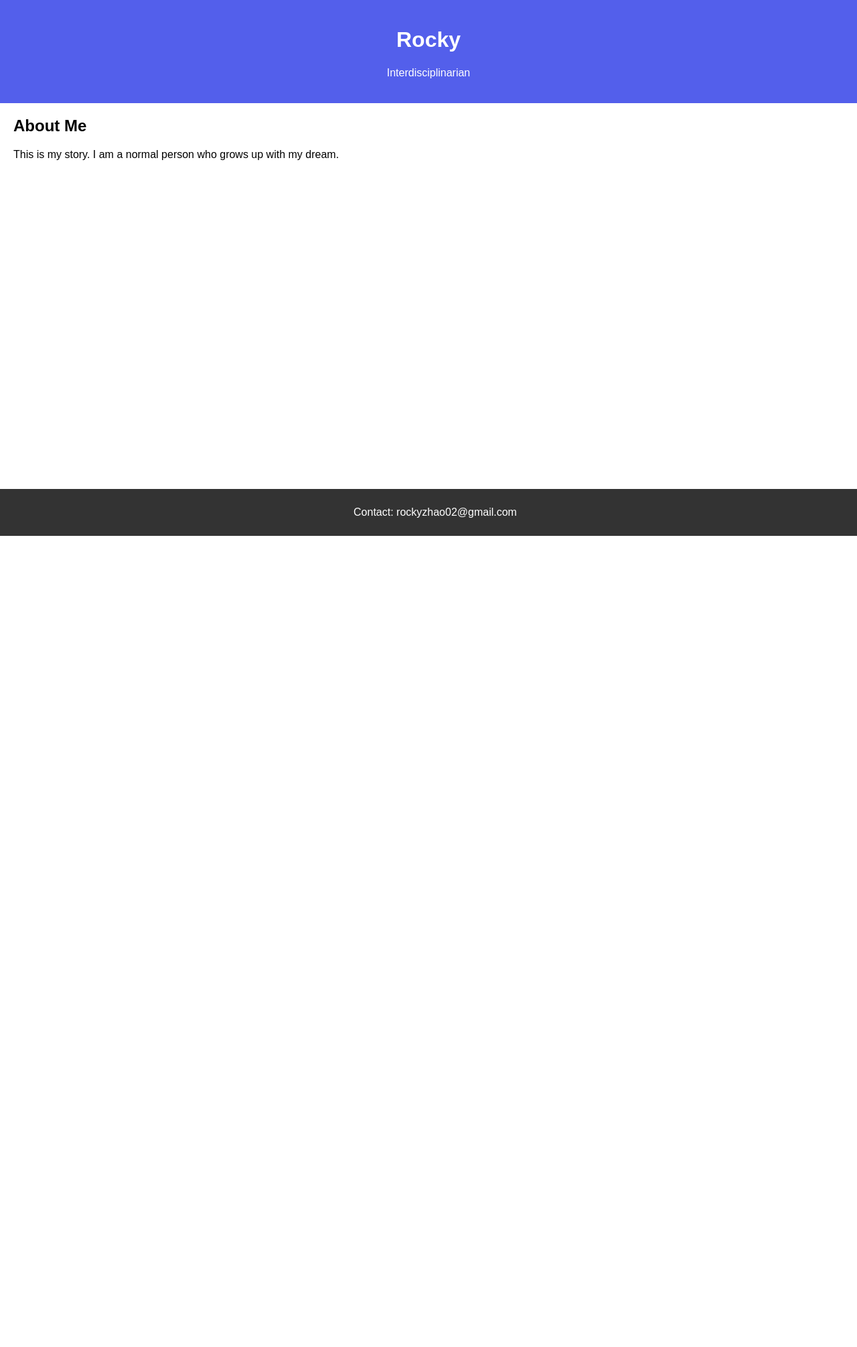
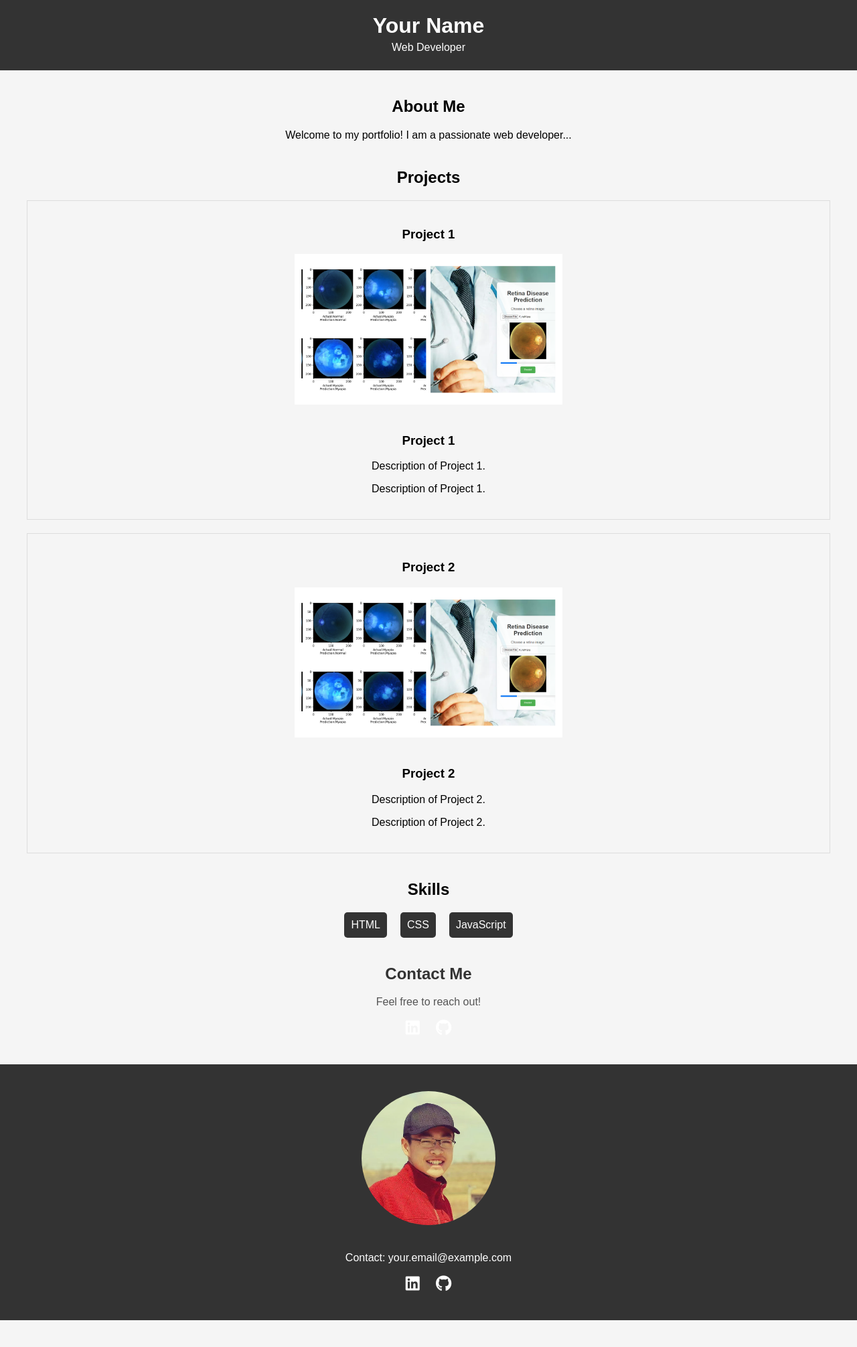
Before and after one commit to Rz02/rocky, a Flask app: page / in a window 1280 px wide. Shown: the whole page at 67% size. Before the commit the page ends 800 px from the top, so only its background shows below. Run offline with Flask 3, Linux system fonts and the light colour scheme.

Commit message:
try-out of image plugin

```diff
--- a/static/styles.css
+++ b/static/styles.css
@@ -4,25 +4,103 @@
     margin: 0;
     padding: 0;
     box-sizing: border-box;
+    background-color: #f5f5f5;
+}
+
+.container {
+    max-width: 1200px;
+    margin: 0 auto;
 }
 
 header {
-    background-color: #535feb;
+    background-color: #333;
     color: #fff;
     text-align: center;
-    padding: 20px;
+    padding: 20px 0;
+}
+
+header h1 {
+    margin: 0;
+}
+
+header p {
+    margin: 5px 0;
 }
 
 section {
-    margin: 20px;
+    margin: 40px 0;
 }
 
-footer {
+.about-me,
+.projects,
+.skills,
+.contact,
+.footer {
+    text-align: center;
+}
+
+.project {
+    border: 1px solid #ddd;
+    padding: 20px;
+    margin: 20px 0;
+}
+
+.skills ul {
+    list-style: none;
+    padding: 0;
+    display: flex;
+    justify-content: center;
+}
+
+.skills li {
+    margin: 0 10px;
+    padding: 10px;
     background-color: #333;
     color: #fff;
-    text-align: center;
-    padding: 10px;
-    position: fixed;
-    width: 100%;
-    bottom: 0;
+    border-radius: 5px;
 }
+
+.contact h2 {
+    color: #333;
+}
+
+.contact p {
+    color: #555;
+}
+
+.footer {
+    background-color: #333;
+    color: #fff;
+    padding: 40px 0;
+}
+
+.project-picture img {
+    width: 400px;
+    margin-bottom: 20px;
+}
+
+.profile-picture img {
+    width: 200px;
+    border-radius: 50%;
+    margin-bottom: 20px;
+}
+
+.footer-content {
+    display: flex;
+    flex-direction: column;
+    align-items: center;
+}
+
+.social-icons a {
+    color: #fff;
+    margin: 0 10px;
+    font-size: 24px;
+}
+
+.social-icons i {
+    transition: color 0.3s ease-in-out;
+}
+
+.social-icons a:hover i {
+    color: #007bff;
+}
--- a/templates/index.html
+++ b/templates/index.html
@@ -1,3 +1,4 @@
+<!-- templates/index.html -->
 <!DOCTYPE html>
 <html lang="en">
 
@@ -5,25 +6,93 @@
     <meta charset="UTF-8">
     <meta name="viewport" content="width=device-width, initial-scale=1.0">
     <link rel="stylesheet" href="{{ url_for('static', filename='styles.css') }}">
-    <title>Rocky Zhao</title>
+    <link rel="stylesheet" href="https://cdnjs.cloudflare.com/ajax/libs/font-awesome/5.15.2/css/all.min.css"
+        integrity="sha384-rnsxF7Wf2LhqT++NqZDLgFTlpYir4LgklLbuqs4ooGl2M+sIIXA7Mn6u2UfoXfeP" crossorigin="anonymous">
+    <title>Your Name - Portfolio</title>
 </head>
 
 <body>
     <header>
-        <h1>Rocky</h1>
-        <p>Interdisciplinarian</p>
+        <div class="container">
+            <h1>Your Name</h1>
+            <p>Web Developer</p>
+        </div>
     </header>
 
     <section class="about-me">
-        <h2>About Me</h2>
-        <p>This is my story. I am a normal person who grows up with my dream.</p>
+        <div class="container">
+            <h2>About Me</h2>
+            <p>Welcome to my portfolio! I am a passionate web developer...</p>
+        </div>
     </section>
 
-    <!-- Add more sections as needed -->
+    <section class="projects">
+        <div class="container">
+            <h2>Projects</h2>
+            <div class="project">
+                <h3>Project 1</h3>
+                    <div class="project-picture">
+                        <img src="{{ url_for('static', filename='project_1.png') }}" alt="Project 1">
+                        <div class="project-details">
+                            <h3>Project 1</h3>
+                            <p>Description of Project 1.</p>
+                        </div>
+                    </div>
+                <p>Description of Project 1.</p>
+            </div>
+            <div class="project">
+                <h3>Project 2</h3>
+                    <div class="project-picture">
+                        <img src="{{ url_for('static', filename='project_1.png') }}" alt="Project 2">
+                        <div class="project-details">
+                            <h3>Project 2</h3>
+                            <p>Description of Project 2.</p>
+                        </div>
+                    </div>
+                <p>Description of Project 2.</p>
+            </div>
+        </div>
+    </section>
 
-    <footer>
-        <p>Contact: rockyzhao02@gmail.com</p>
-    </footer>
+    <section class="skills">
+        <div class="container">
+            <h2>Skills</h2>
+            <ul>
+                <li>HTML</li>
+                <li>CSS</li>
+                <li>JavaScript</li>
+                <!-- Add more skills as needed -->
+            </ul>
+        </div>
+    </section>
+
+    <section class="contact">
+        <div class="container">
+            <h2>Contact Me</h2>
+            <p>Feel free to reach out!</p>
+            <div class="social-icons">
+                <a href="#" target="_blank" title="LinkedIn"><i class="fab fa-linkedin"></i></a>
+                <a href="#" target="_blank" title="GitHub"><i class="fab fa-github"></i></a>
+                <!-- Add more social icons as needed -->
+            </div>
+        </div>
+    </section>
+
+    <section class="footer">
+        <div class="container">
+            <div class="profile-picture">
+                <img src="{{ url_for('static', filename='selfie.jpg') }}" alt="Your Name">
+            </div>
+            <div class="footer-content">
+                <p>Contact: your.email@example.com</p>
+                <div class="social-icons">
+                    <a href="#" target="_blank" title="LinkedIn"><i class="fab fa-linkedin"></i></a>
+                    <a href="#" target="_blank" title="GitHub"><i class="fab fa-github"></i></a>
+                    <!-- Add more social icons as needed -->
+                </div>
+            </div>
+        </div>
+    </section>
 </body>
 
 </html>
```
Also changed, not shown: static/project_1.png (added), static/selfie.jpg (added).
